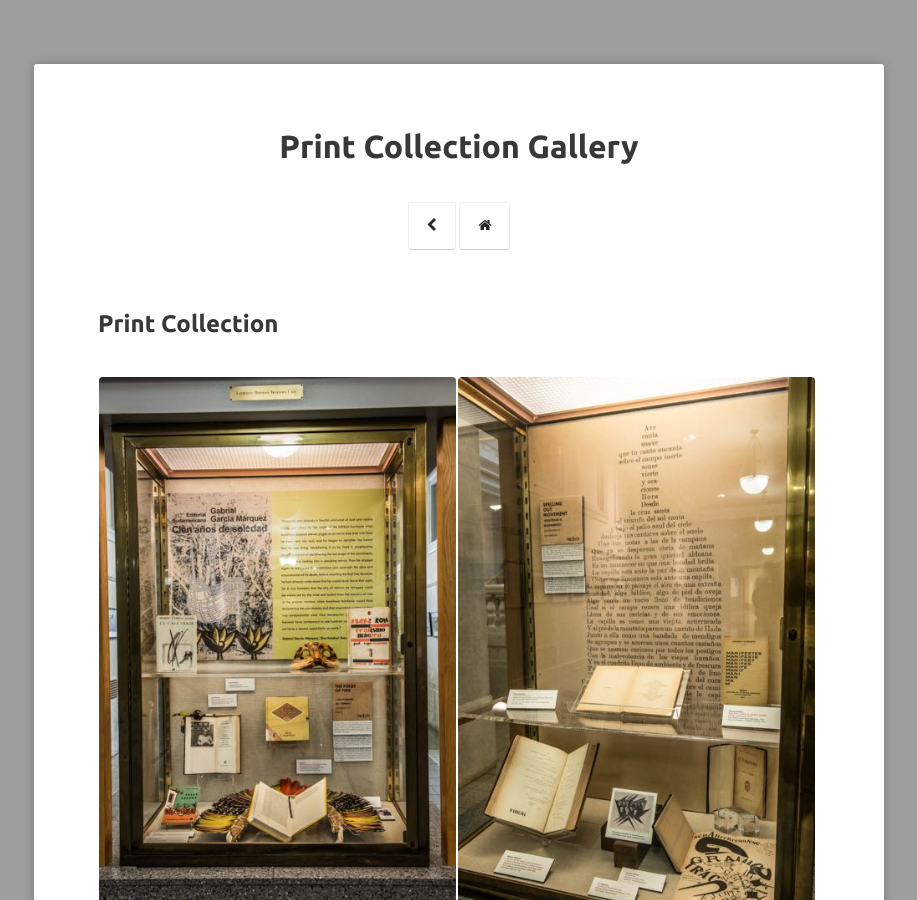
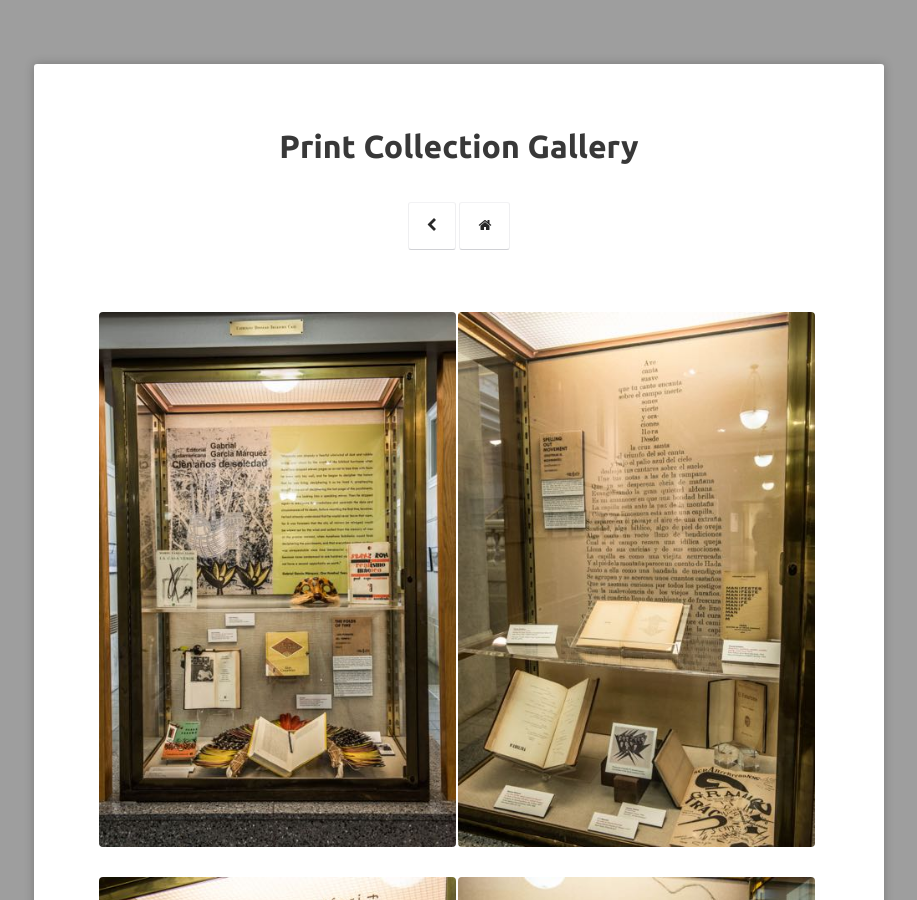
Before and after one commit to nolegacyexhibit/nolegacyexhibit.github.io, a Jekyll site: the page built from gallery/printgallery.md, in a window 1280 px wide and 900 px high. Shown: the whole window, without its empty margins (181-1098 px from the left). Built offline with Jekyll 4.4.1, drawn with Linux system fonts in a browser that asks for light colours.

Commit message:
Update printgallery.md

```diff
--- a/gallery/printgallery.md
+++ b/gallery/printgallery.md
@@ -6,7 +6,7 @@ tags: [images]
 
 ---
 
-<h2>Print Collection</h2>
+
 <figure class="half">
 	<a class="image-popup" href="/assets/img/gallery/Print_9499.jpg"><img src="/assets/img/gallery/Print_9499.jpg"></a>
 	<a class="image-popup" href="/assets/img/gallery/Print_9520.jpg"><img src="/assets/img/gallery/Print_9520.jpg"></a>
```
